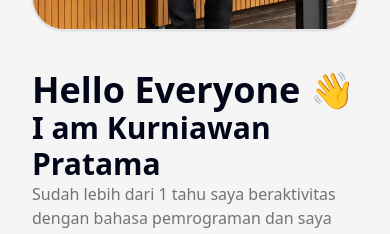
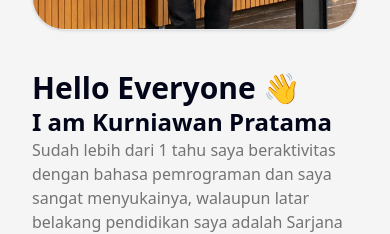
Before and after one commit to kurniawanpratama1999/portofolio_kurniawan, a React (Vite) app: page / in a window 390 px wide. Shown: the part 372-606 px from the top of the page. Built offline with nearby package versions, Linux system fonts and the light colour scheme; no server answers.

Commit message:
FIX: Title

```diff
--- a/src/pages/Home.tsx
+++ b/src/pages/Home.tsx
@@ -26,8 +26,8 @@ const Hero = () => {
     <div className="container mx-auto min-h-screen content-center">
       <div className="grid lg:grid-cols-2 gap-10 max-lg:p-5">
         <motion.div initial={{ x: '-100%' }} whileInView={{ x: 0 }} className="content-center max-lg:order-2">
-          <h1 className="text-4xl font-bold">Hello Everyone 👋</h1>
-          <p className="text-3xl font-bold">I am Kurniawan Pratama</p>
+          <h1 className="text-3xl lg:text-4xl font-bold">Hello Everyone 👋</h1>
+          <p className="text-2xl lg:text-3xl font-bold">I am Kurniawan Pratama</p>
           <p className="text-neutral-500">
             Sudah lebih dari 1 tahu saya beraktivitas dengan bahasa pemrograman dan saya sangat menyukainya, walaupun latar belakang pendidikan saya adalah Sarjana Manajemen, tetapi membuat kode mengaktifkan dopamine di otak saya, karena didalamnya terdapat masalah-masalah yang harus saya pecahkan, dan ketika masalah itu terpecahkan, makna yang sebernarnya dari coding saya dapatkan, yaitu kesanangan, belajar, dan berkontribusi.
           </p>
```
